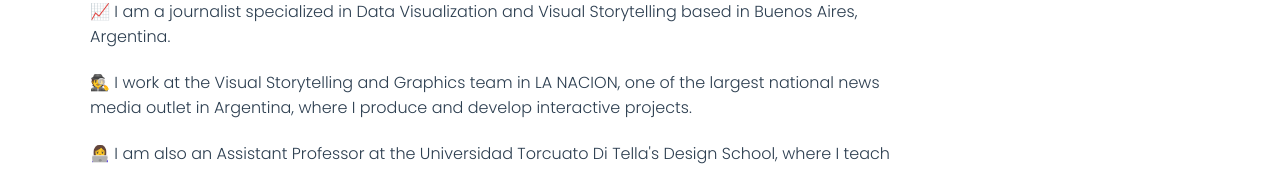
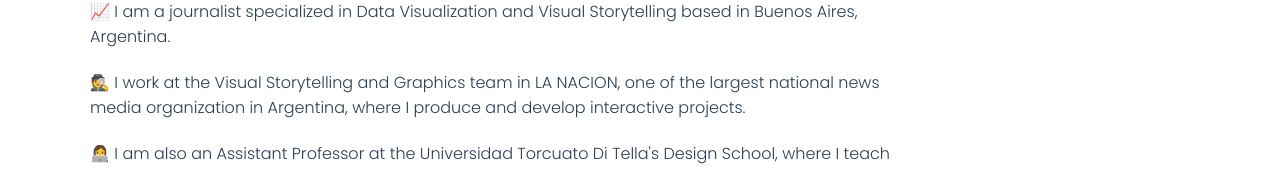
Before and after one commit to juanacopello/jotacopello-dot-com, a Vue app: page / in a window 1280 px wide. Shown: the part 181-352 px from the top of the page. Built offline with nearby package versions, Linux system fonts and the light colour scheme; a web font is replaced by a local one.

Commit message:
cambia outlet

```diff
--- a/src/components/AboutMe.vue
+++ b/src/components/AboutMe.vue
@@ -8,7 +8,7 @@
       </p>
       <p>
         &#128373; I work at the Visual Storytelling and Graphics team in LA NACION, one of the largest national news
-        media outlet in Argentina, where I produce and develop interactive projects.
+        media organization in Argentina, where I produce and develop interactive projects.
       </p>
       <p>
         &#128105;&#8205;&#128187; I am also an Assistant Professor at the Universidad Torcuato
```
